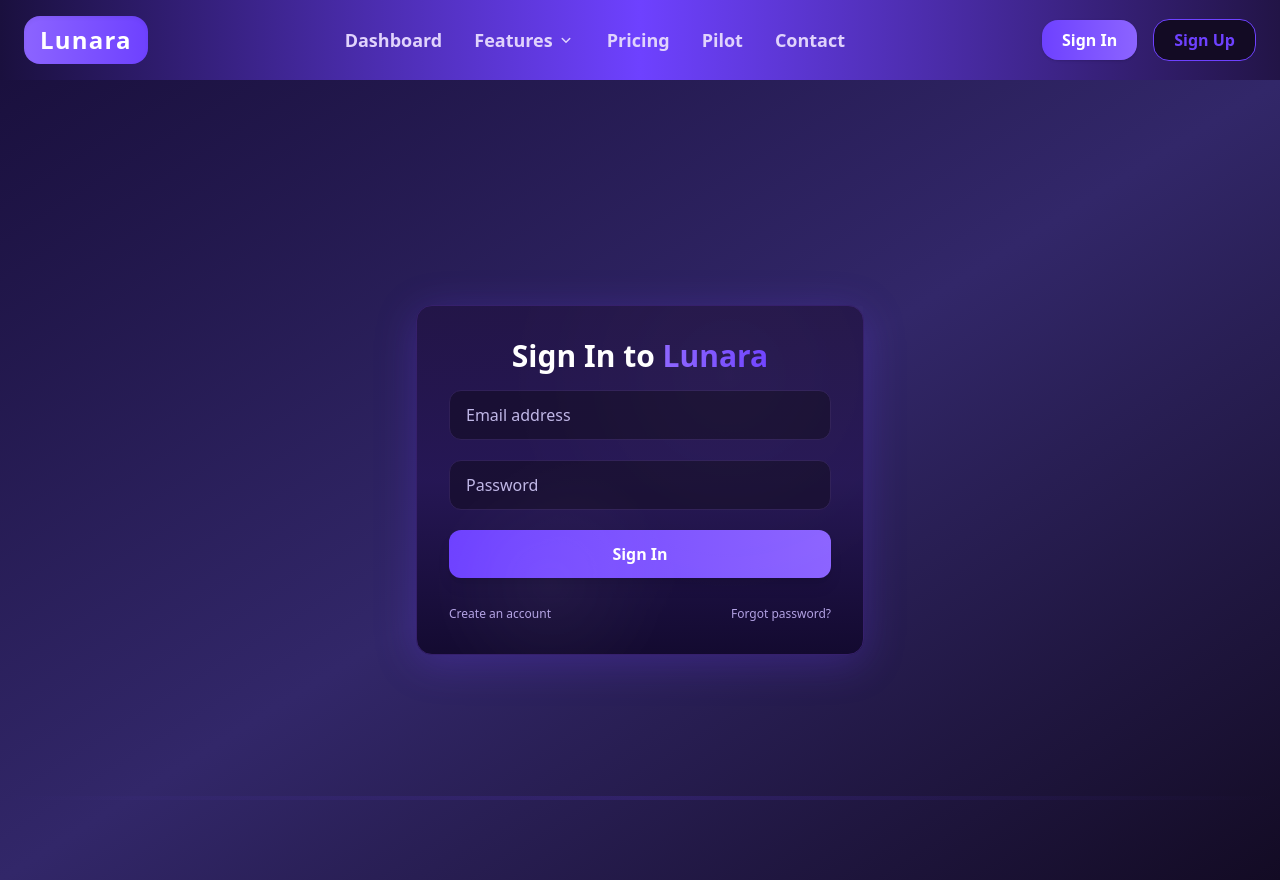
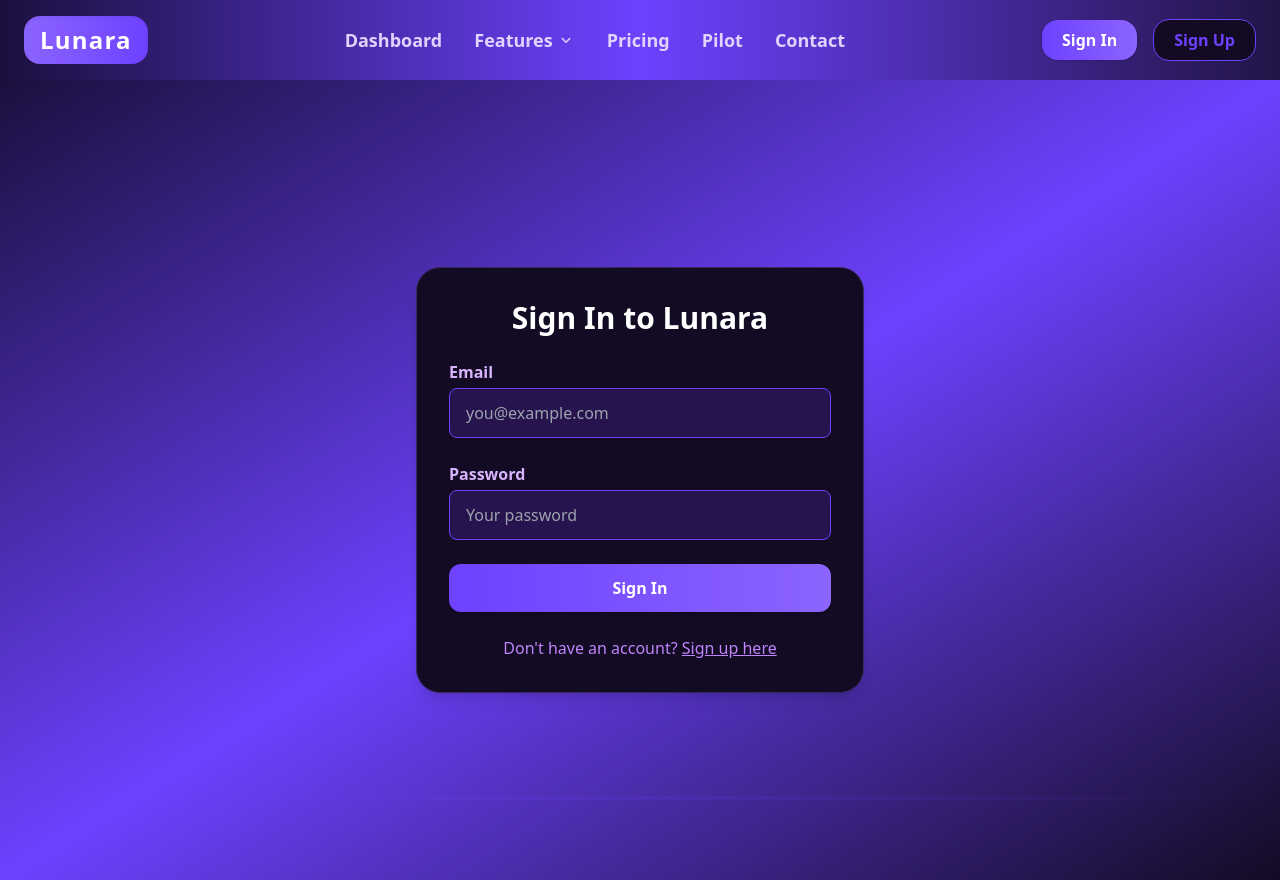
Before and after one commit to LunaraHQ/lunara-website, a Next.js app: page /auth/signin in a window 1280 px wide. Built offline with nearby package versions, Linux system fonts and the light colour scheme.

Commit message:
Update signin.js

```diff
--- a/pages/auth/signin.js
+++ b/pages/auth/signin.js
@@ -1,3 +1,4 @@
+// pages/auth/signin.js
 import { useState } from "react";
 import { useRouter } from "next/router";
 import { supabase } from "../../utils/supabaseClient";
@@ -6,66 +7,89 @@ export default function SignIn() {
   const router = useRouter();
   const [email, setEmail] = useState("");
   const [password, setPassword] = useState("");
-  const [error, setError] = useState("");
+  const [errorMsg, setErrorMsg] = useState("");
   const [loading, setLoading] = useState(false);
 
-  const handleSignIn = async (e) => {
+  const handleSubmit = async (e) => {
     e.preventDefault();
+    setErrorMsg("");
     setLoading(true);
-    setError("");
-    const { error } = await supabase.auth.signInWithPassword({ email, password });
+
+    const { data, error } = await supabase.auth.signInWithPassword({
+      email,
+      password,
+    });
+
     setLoading(false);
+
     if (error) {
-      setError(error.message || "Invalid credentials");
-    } else {
+      setErrorMsg(error.message);
+      return;
+    }
+
+    if (data?.session) {
       router.push("/dashboard");
     }
   };
 
   return (
-    <div className="min-h-screen flex items-center justify-center bg-gradient-to-br from-[#1a103e] via-[#322769] to-[#130b24]">
-      <div className="relative max-w-md w-full rounded-2xl p-8 shadow-[0_8px_40px_rgba(110,65,255,0.25)] bg-gradient-to-b from-[#221446]/90 via-[#251654]/95 to-[#12092e]/95 border border-[#36206c]">
-        <h1 className="text-3xl font-extrabold mb-3 text-white text-center drop-shadow-glow">
-          Sign In to <span className="bg-gradient-to-r from-[#8C64FF] to-[#6E41FF] text-transparent bg-clip-text">Lunara</span>
+    <div className="min-h-screen flex flex-col justify-center items-center bg-gradient-to-br from-[#1a103e] via-[#6E41FF] to-[#130b24] px-6">
+      <div className="max-w-md w-full bg-[#130b24] rounded-3xl p-8 shadow-lg border border-[#352a5c]">
+        <h1 className="text-3xl font-extrabold text-white mb-6 text-center drop-shadow-glow">
+          Sign In to Lunara
         </h1>
-        <form onSubmit={handleSignIn} className="flex flex-col gap-5 mt-4">
+        <form onSubmit={handleSubmit} className="space-y-6">
+          <div>
+            <label htmlFor="email" className="block text-purple-300 mb-1 font-semibold">
+              Email
+            </label>
             <input
+              id="email"
               type="email"
-            className="px-4 py-3 rounded-xl bg-[#170e2d]/80 border border-[#302057] text-white placeholder-[#c0b7e7] focus:ring-2 focus:ring-[#8C64FF] focus:outline-none"
-            placeholder="Email address"
+              required
               value={email}
               onChange={(e) => setEmail(e.target.value)}
-            autoComplete="username"
+              className="w-full px-4 py-3 rounded-lg bg-[#27134e] text-white border border-[#6E41FF] focus:outline-none focus:ring-2 focus:ring-purple-500"
+              placeholder="you@example.com"
+            />
+          </div>
+
+          <div>
+            <label htmlFor="password" className="block text-purple-300 mb-1 font-semibold">
+              Password
+            </label>
+            <input
+              id="password"
+              type="password"
               required
-          />
-          <input
-            type="password"
-            className="px-4 py-3 rounded-xl bg-[#170e2d]/80 border border-[#302057] text-white placeholder-[#c0b7e7] focus:ring-2 focus:ring-[#8C64FF] focus:outline-none"
-            placeholder="Password"
               value={password}
               onChange={(e) => setPassword(e.target.value)}
-            autoComplete="current-password"
-            required
+              className="w-full px-4 py-3 rounded-lg bg-[#27134e] text-white border border-[#6E41FF] focus:outline-none focus:ring-2 focus:ring-purple-500"
+              placeholder="Your password"
             />
-          {error && <div className="text-red-400 text-sm text-center">{error}</div>}
+          </div>
+
+          {errorMsg && (
+            <p className="text-red-500 text-center font-semibold">{errorMsg}</p>
+          )}
+
           <button
             type="submit"
             disabled={loading}
-            className="bg-gradient-to-r from-[#6E41FF] to-[#8C64FF] text-white py-3 rounded-xl font-bold shadow-lg hover:scale-105 transition disabled:opacity-70"
+            className="w-full bg-gradient-to-r from-[#6E41FF] to-[#8C64FF] text-white font-bold py-3 rounded-xl shadow hover:scale-105 transition"
           >
             {loading ? "Signing in..." : "Sign In"}
           </button>
-          <div className="flex justify-between items-center text-xs text-[#b2a1e3] mt-2">
-            <a href="/auth/signup" className="hover:underline hover:text-[#8C64FF] transition">Create an account</a>
-            <a href="/auth/forgot-password" className="hover:underline hover:text-[#8C64FF] transition">Forgot password?</a>
-          </div>
         </form>
-        {/* Star overlay */}
-        <div className="absolute inset-0 pointer-events-none opacity-20"
-          style={{
-            background: "radial-gradient(circle at 30% 80%, #fff3 1px, transparent 30%), radial-gradient(circle at 70% 20%, #fff2 2px, transparent 60%)"
-          }}
-        />
+        <p className="mt-6 text-center text-purple-400">
+          Don&apos;t have an account?{" "}
+          <a
+            href="/auth/signup"
+            className="underline hover:text-white cursor-pointer"
+          >
+            Sign up here
+          </a>
+        </p>
       </div>
     </div>
   );
```
Lines whose indentation alone changed are shown as unchanged.
